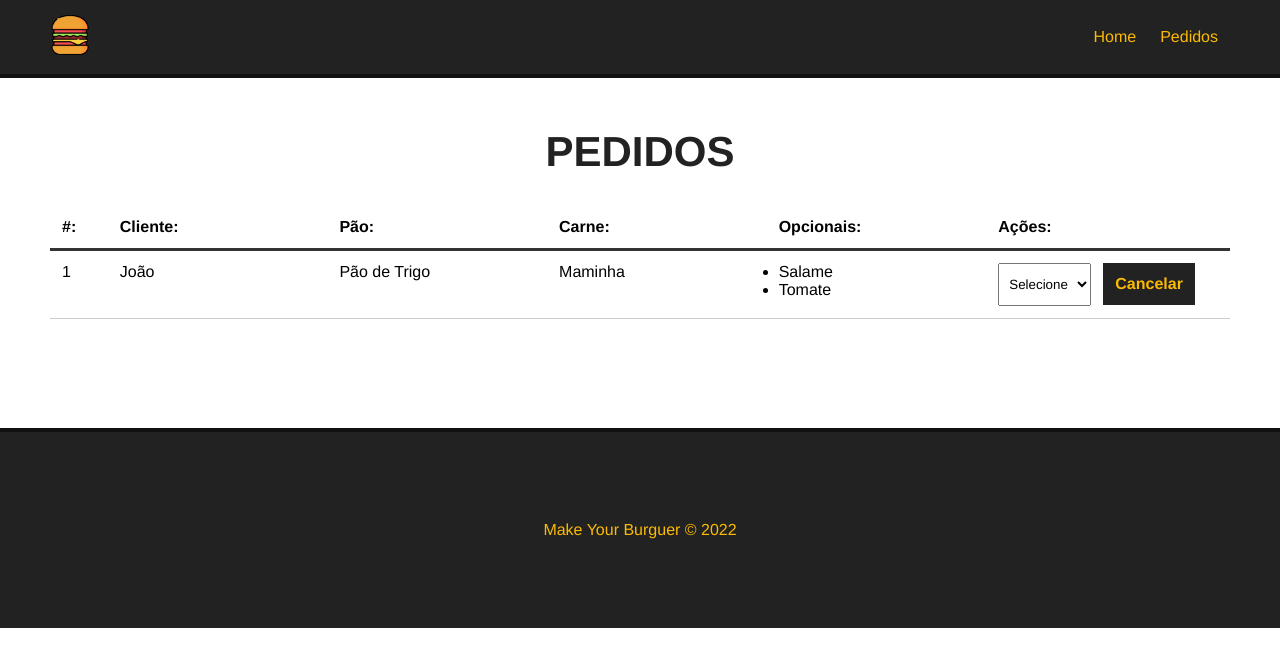
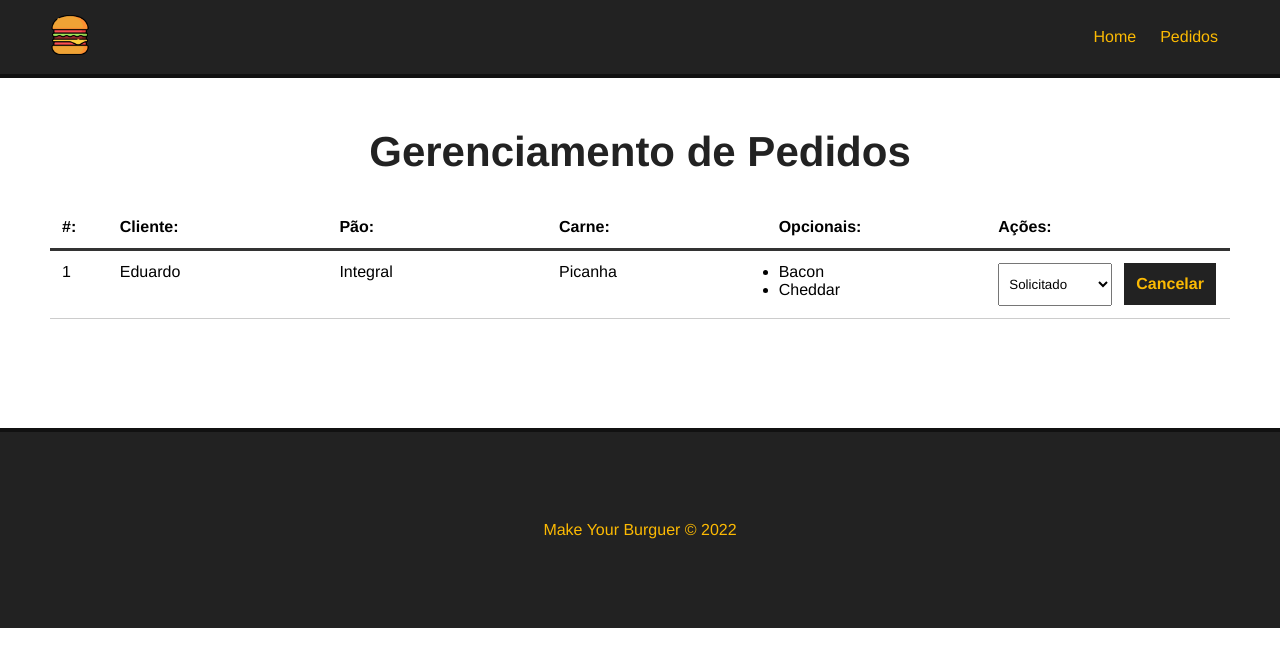
Before and after one commit to eduardoatk/make-your-burger, a Vue app: page /pedidos in a window 1280 px wide. Shown: the top 666 px of the page. Built offline with nearby package versions, Linux system fonts and the light colour scheme; data requests are answered from the project's data file.

Commit message:
Projeto terminado

```diff
--- a/src/components/Dashboard.vue
+++ b/src/components/Dashboard.vue
@@ -1,5 +1,6 @@
 <template>
    <div id="burger-table">
+      <Message :msg="msg" v-show="msg" />
       <div>
          <div id="burger-table-heading">
             <div class="order-id">#:</div>
@@ -11,22 +12,22 @@
          </div>
       </div>
       <div id="burger-table-rows">
-         <div class="burger-table-row">
-            <div class="order-number">1</div>
-            <div>João</div>
-            <div>Pão de Trigo</div>
-            <div>Maminha</div>
+         <div class="burger-table-row" v-for="burger in burgers" :key="burger.id">
+            <div class="order-number">{{ burger.id }}</div>
+            <div>{{ burger.nome }}</div>
+            <div>{{ burger.pao }}</div>
+            <div>{{ burger.carne }}</div>
             <div>
                <ul>
-                  <li>Salame</li>
-                  <li>Tomate</li>
+                  <li v-for="(opcional, index) in burger.opcionais" :key="index">{{ opcional }}</li>
                </ul>
             </div>
             <div>
-               <select name="status" class="status">
-                  <option value>Selecione</option>
+               <select name="status" class="status" @change="updateBurger($event, burger.id)">
+                  <option value="">Selecione</option>
+                  <option v-for="s in status" :key="s.id" :value="s.tipo" :selected="burger.status == s.tipo">{{ s.tipo }}</option>
                </select>
-               <button class="delete-btn">Cancelar</button>
+               <button class="delete-btn" @click="deleteBurger(burger.id)">Cancelar</button>
             </div>
          </div>
       </div>
@@ -34,8 +35,69 @@
 </template>
 
 <script>
+import Message from '../components/Message.vue';
+
 export default {
    name: "Dashboard",
+   data() {
+      return {
+         burgers: null,
+         burger_id: null,
+         status: [],
+         msg: null
+      }
+   },
+   components: {
+      Message
+   },
+   methods: {
+      async getPedidos() {
+         const req = await fetch("http://localhost:3000/burgers");
+         const data = await req.json();
+         this.burgers = data;
+         this.getStatus();
+      },
+      async getStatus() {
+         const req = await fetch("http://localhost:3000/status");
+         const data = await req.json();
+         this.status = data;
+      },
+      async deleteBurger(id) {
+         const req = await fetch(`http://localhost:3000/burgers/${id}`, {
+            method: "DELETE",
+         });
+         const res = await req.json();
+
+         // colocar mensagem
+         this.msg = `Pedido removido com sucesso!`
+
+         // limpar msg
+         setTimeout(() => this.msg = "", 3000)
+
+         this.getPedidos();
+      },
+      async updateBurger(event, id) {
+         const option = event.target.value;
+         const dataJson = JSON.stringify({status: option});
+         const req = await fetch(`http://localhost:3000/burgers/${id}`, {
+            method: "PATCH",
+            headers: {"Content-Type": "application/json"},
+            body: dataJson
+         });
+         const res = await req.json();
+
+         // colocar mensagem
+         this.msg = `O pedido nº ${res.id} foi atualizado para ${res.status}!`
+
+         // limpar msg
+         setTimeout(() => this.msg = "", 3000)
+
+         console.log(res);
+      }
+   },
+   mounted() {
+      this.getPedidos();
+   }
 }
 </script>
 
@@ -81,14 +143,14 @@
 
 .delete-btn {
    background-color: #222;
-      color: #FCBA03;
+   color: #fcba03;
    font-weight: bold;
    border: 2px solid #222;
    padding: 10px;
    font-size: 16px;
    margin: 0 auto;
    cursor: pointer;
-      transition: .5s;
+   transition: 0.5s;
 }
 
 .delete-btn:hover {
--- a/src/db/db.json
+++ b/src/db/db.json
@@ -77,5 +77,17 @@
       "tipo": "Finalizado"
     }
   ],
-  "burgers": []
+  "burgers": [
+    {
+      "nome": "Eduardo",
+      "pao": "Integral",
+      "carne": "Picanha",
+      "opcionais": [
+        "Bacon",
+        "Cheddar"
+      ],
+      "status": "Solicitado",
+      "id": 1
+    }
+  ]
 }
--- a/src/views/Pedidos.vue
+++ b/src/views/Pedidos.vue
@@ -1,6 +1,6 @@
 <template>
   <div class="main-container">
-    <h1>PEDIDOS</h1>
+    <h1>Gerenciamento de Pedidos</h1>
     <Dashboard />
   </div>
 </template>
```
Lines whose indentation alone changed are shown as unchanged.
